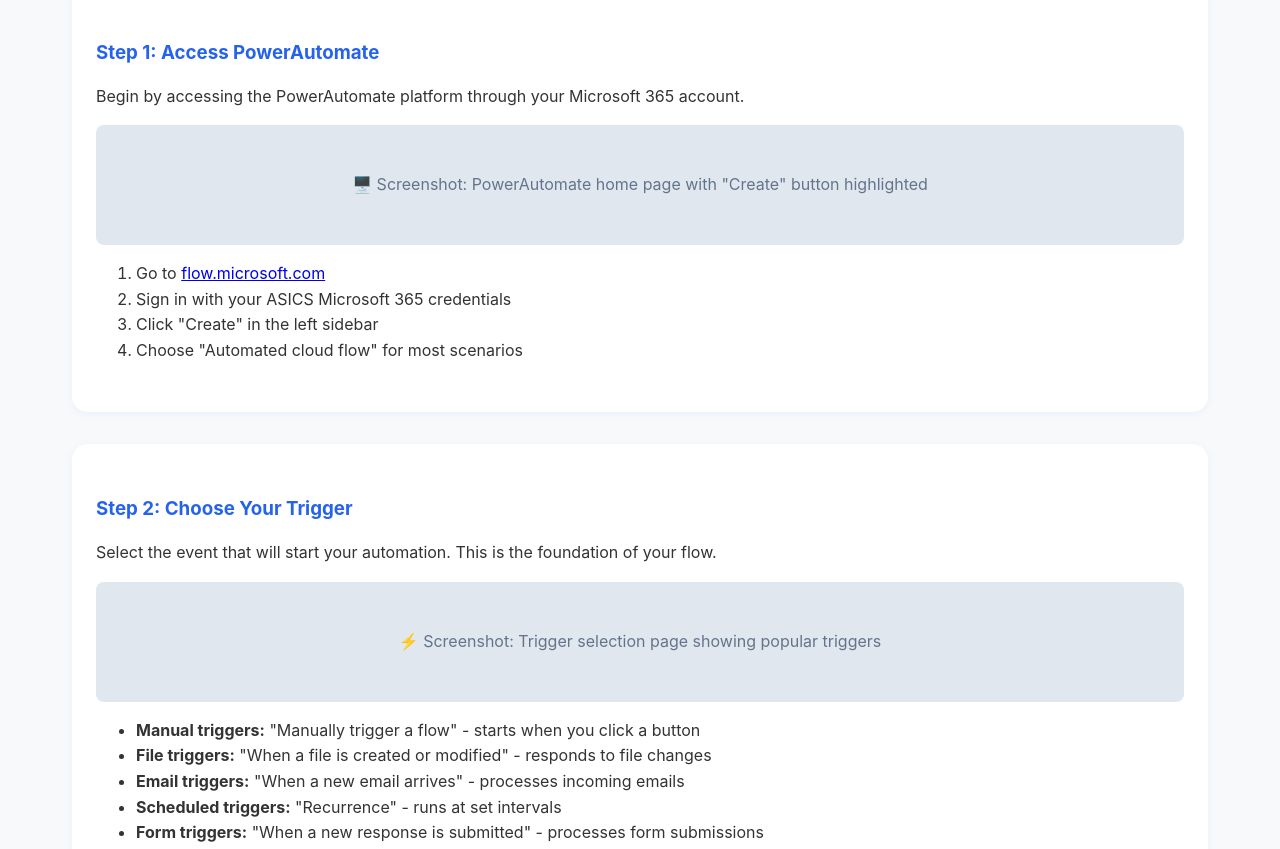
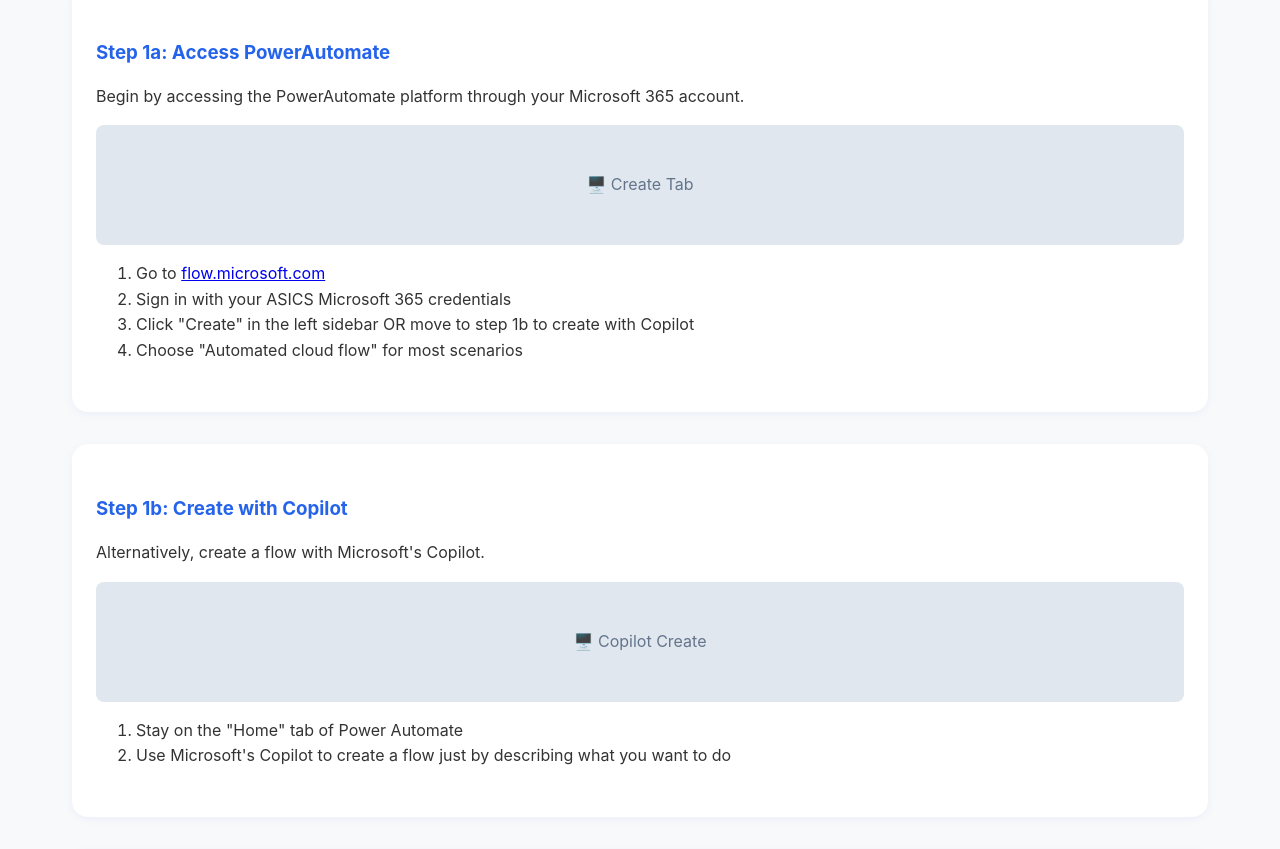
Before and after one commit to jzhu1213/asics-project, a plain HTML site: page SN&PA/PowerAutomate/development.html in a window 1280 px wide. Shown: the part 360-1209 px from the top of the page. Drawn offline with Linux system fonts and the light colour scheme.

Commit message:
7/29 final

```diff
--- a/SN&PA/PowerAutomate/development.html
+++ b/SN&PA/PowerAutomate/development.html
@@ -22,16 +22,27 @@
         </section>
         <div class="pa-dev-steps">
             <div class="pa-dev-step">
-                <h3>Step 1: Access PowerAutomate</h3>
+                <h3>Step 1a: Access PowerAutomate</h3>
                 <p>Begin by accessing the PowerAutomate platform through your Microsoft 365 account.</p>
-                <div class="pa-dev-img">🖥️ Screenshot: PowerAutomate home page with "Create" button highlighted</div>
+                <div class="pa-dev-img">🖥️ Create Tab</div>
                 <ol>
                     <li>Go to <a href="https://flow.microsoft.com" target="_blank">flow.microsoft.com</a></li>
                     <li>Sign in with your ASICS Microsoft 365 credentials</li>
-                    <li>Click "Create" in the left sidebar</li>
+                    <li>Click "Create" in the left sidebar OR move to step 1b to create with Copilot</li>
                     <li>Choose "Automated cloud flow" for most scenarios</li>
                 </ol>
             </div>
+
+            <div class="pa-dev-step">
+                <h3>Step 1b: Create with Copilot</h3>
+                <p>Alternatively, create a flow with Microsoft's Copilot.</p>
+                <div class="pa-dev-img">🖥️ Copilot Create</div>
+                <ol>
+                    <li>Stay on the "Home" tab of Power Automate</li>
+                    <li>Use Microsoft's Copilot to create a flow just by describing what you want to do</li>
+                </ol>
+            </div>
+
             <div class="pa-dev-step">
                 <h3>Step 2: Choose Your Trigger</h3>
                 <p>Select the event that will start your automation. This is the foundation of your flow.</p>
@@ -44,6 +55,7 @@
                     <li><strong>Form triggers:</strong> "When a new response is submitted" - processes form submissions</li>
                 </ul>
             </div>
+
             <div class="pa-dev-step">
                 <h3>Step 3: Add Actions</h3>
                 <p>Build your automation by adding actions that perform specific tasks after the trigger occurs.</p>
@@ -56,6 +68,7 @@
                     <li>Use "Apply to each" for processing multiple items</li>
                 </ol>
             </div>
+
             <div class="pa-dev-step">
                 <h3>Step 4: Add Conditions and Logic</h3>
                 <p>Make your flow intelligent by adding conditional logic and decision points.</p>
@@ -67,6 +80,7 @@
                     <li><strong>Expressions:</strong> Use formulas to calculate values or format text</li>
                 </ul>
             </div>
+
             <div class="pa-dev-step">
                 <h3>Step 5: Test Your Flow</h3>
                 <p>Thoroughly test your automation to ensure it works correctly before deploying.</p>
@@ -80,6 +94,7 @@
                     <li>Fix any issues and retest</li>
                 </ol>
             </div>
+
             <div class="pa-dev-step">
                 <h3>Step 6: Deploy and Monitor</h3>
                 <p>Deploy your flow and set up monitoring to track its performance and catch issues.</p>
```
